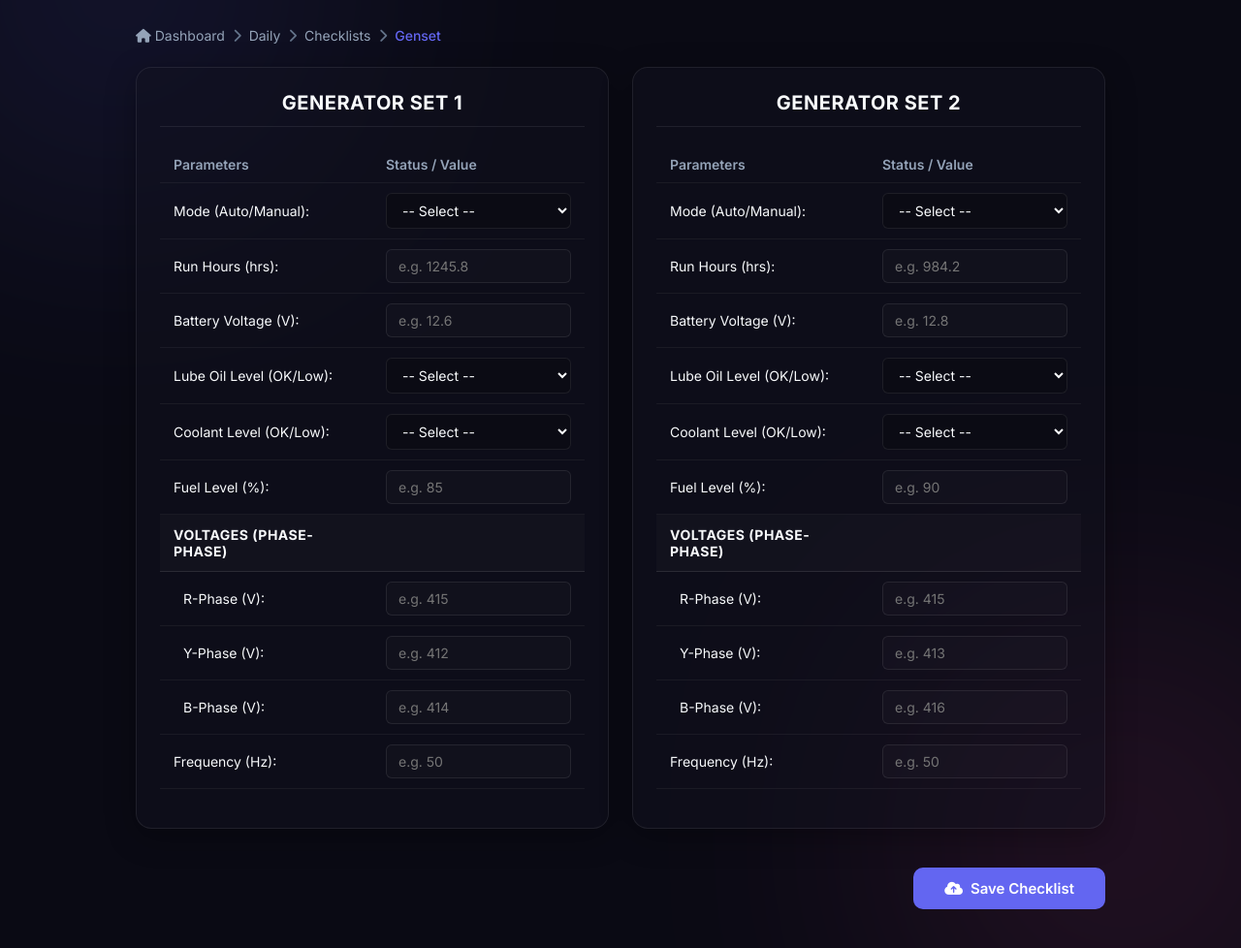
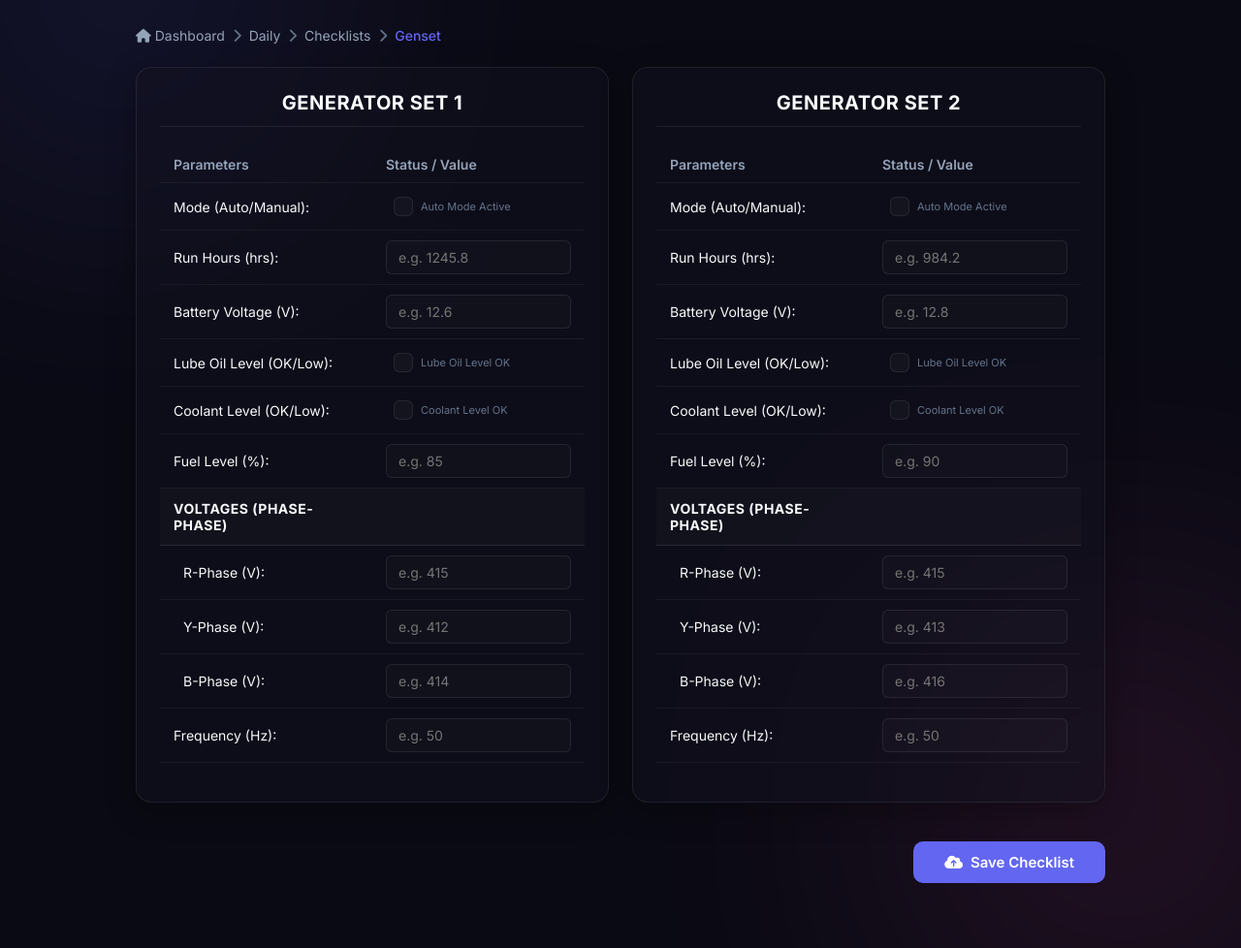
Before and after one commit to KISHORE24092004/AUDIT-APP, a Flask app: template templates/genset.html in a window 1280 px wide; the page is wider, and only the part inside the window is pictured. Shown: the part 148-1126 px from the top of that part at 97% size. Run offline with Flask 3, Linux system fonts and the light colour scheme; the template is opened without the code that fills it, so the values that code supplies are empty; parts of the project's set-up code (start-up, migrations or seed data) failed here and were passed over.

Commit message:
style: Convert Genset status selectors to custom-designed glowing checkboxes

```diff
--- a/app.py
+++ b/app.py
@@ -433,10 +433,20 @@ def genset_checklist():
 
         # Collect genset parameters
         fields = [
-            'g1_mode', 'g1_run_hours', 'g1_battery_voltage', 'g1_lube_oil_level', 'g1_coolant_level', 'g1_fuel_level', 'g1_voltage_r', 'g1_voltage_y', 'g1_voltage_b', 'g1_frequency',
-            'g2_mode', 'g2_run_hours', 'g2_battery_voltage', 'g2_lube_oil_level', 'g2_coolant_level', 'g2_fuel_level', 'g2_voltage_r', 'g2_voltage_y', 'g2_voltage_b', 'g2_frequency'
+            'g1_run_hours', 'g1_battery_voltage', 'g1_fuel_level', 'g1_voltage_r', 'g1_voltage_y', 'g1_voltage_b', 'g1_frequency',
+            'g2_run_hours', 'g2_battery_voltage', 'g2_fuel_level', 'g2_voltage_r', 'g2_voltage_y', 'g2_voltage_b', 'g2_frequency'
         ]
         data = {f: request.form.get(f, '').strip() for f in fields}
+
+        # Checkbox mappings
+        data['g1_mode'] = 'Auto' if request.form.get('g1_mode') == 'Auto' else 'Manual'
+        data['g1_lube_oil_level'] = 'OK' if request.form.get('g1_lube_oil_level') == 'OK' else 'Low'
+        data['g1_coolant_level'] = 'OK' if request.form.get('g1_coolant_level') == 'OK' else 'Low'
+
+        data['g2_mode'] = 'Auto' if request.form.get('g2_mode') == 'Auto' else 'Manual'
+        data['g2_lube_oil_level'] = 'OK' if request.form.get('g2_lube_oil_level') == 'OK' else 'Low'
+        data['g2_coolant_level'] = 'OK' if request.form.get('g2_coolant_level') == 'OK' else 'Low'
+
         if set_readings_data('genset', today_date, data):
             flash("Genset checklist saved successfully!", "success")
             return redirect(url_for('genset_checklist'))
--- a/static/css/style.css
+++ b/static/css/style.css
@@ -819,3 +819,70 @@ h1 {
 .viewer-table tr.sunday-row td {
   color: #fde68a;
 }
+
+/* Custom Premium Checkbox / Toggle Switch Styles */
+.checkbox-wrapper {
+  display: inline-flex;
+  align-items: center;
+  position: relative;
+  cursor: pointer;
+  user-select: none;
+  font-size: 13px;
+  color: var(--text-secondary);
+  gap: 8px;
+  padding: 4px 8px;
+  border-radius: var(--radius-sm);
+  transition: all var(--transition-fast);
+}
+
+.checkbox-wrapper input {
+  position: absolute;
+  opacity: 0;
+  cursor: pointer;
+  height: 0;
+  width: 0;
+}
+
+.custom-checkbox {
+  height: 20px;
+  width: 20px;
+  background: rgba(255, 255, 255, 0.03);
+  border: 1px solid var(--border-card);
+  border-radius: var(--radius-sm);
+  display: flex;
+  justify-content: center;
+  align-items: center;
+  transition: all var(--transition-fast);
+  color: transparent;
+}
+
+.checkbox-wrapper:hover input ~ .custom-checkbox {
+  background: rgba(255, 255, 255, 0.08);
+  border-color: var(--color-primary-glow);
+}
+
+.checkbox-wrapper input:checked ~ .custom-checkbox {
+  background: var(--color-primary);
+  border-color: var(--color-primary);
+  color: #fff;
+  box-shadow: 0 0 8px var(--color-primary-glow);
+}
+
+.custom-checkbox::after {
+  content: "\f00c"; /* FontAwesome check symbol */
+  font-family: "Font Awesome 6 Free";
+  font-weight: 900;
+  font-size: 10px;
+}
+
+.checkbox-wrapper input:disabled ~ .custom-checkbox {
+  background: rgba(255, 255, 255, 0.01) !important;
+  border-color: rgba(255, 255, 255, 0.04) !important;
+  color: var(--text-muted) !important;
+  cursor: not-allowed !important;
+  box-shadow: none !important;
+}
+
+.checkbox-wrapper input:disabled {
+  cursor: not-allowed !important;
+}
--- a/static/js/main.js
+++ b/static/js/main.js
@@ -143,7 +143,11 @@ document.addEventListener('DOMContentLoaded', () => {
         Object.keys(draft).forEach(name => {
           const input = form.querySelector(`[name="${name}"]`);
           if (input && draft[name] !== undefined) {
-            input.value = draft[name];
+            if (input.type === 'checkbox') {
+              input.checked = draft[name] === true;
+            } else {
+              input.value = draft[name];
+            }
           }
         });
       }
@@ -152,12 +156,30 @@ document.addEventListener('DOMContentLoaded', () => {
     }
 
     // Save draft on input
+    form.addEventListener('change', () => {
+      const formData = {};
+      const inputs = form.querySelectorAll('.table-input');
+      inputs.forEach(input => {
+        if (input.name) {
+          if (input.type === 'checkbox') {
+            formData[input.name] = input.checked;
+          } else {
+            formData[input.name] = input.value;
+          }
+        }
+      });
+      localStorage.setItem(storageKey, JSON.stringify(formData));
+    });
     form.addEventListener('input', () => {
       const formData = {};
       const inputs = form.querySelectorAll('.table-input');
       inputs.forEach(input => {
         if (input.name) {
-          formData[input.name] = input.value;
+          if (input.type === 'checkbox') {
+            formData[input.name] = input.checked;
+          } else {
+            formData[input.name] = input.value;
+          }
         }
       });
       localStorage.setItem(storageKey, JSON.stringify(formData));
--- a/templates/genset.html
+++ b/templates/genset.html
@@ -61,11 +61,11 @@
               <tr>
                 <td>Mode (Auto/Manual):</td>
                 <td>
-                  <select name="g1_mode" class="table-input" style="background-color: #0b0b14; color: var(--text-primary); cursor: pointer;">
-                    <option value="" {% if data.get('g1_mode') == '' %}selected{% endif %}>-- Select --</option>
-                    <option value="Auto" {% if data.get('g1_mode') == 'Auto' %}selected{% endif %}>Auto</option>
-                    <option value="Manual" {% if data.get('g1_mode') == 'Manual' %}selected{% endif %}>Manual</option>
-                  </select>
+                  <label class="checkbox-wrapper">
+                    <input type="checkbox" name="g1_mode" class="table-input" value="Auto" {% if data.get('g1_mode') == 'Auto' %}checked{% endif %}>
+                    <span class="custom-checkbox"></span>
+                    <span style="font-size: 11px; color: var(--text-muted);">Auto Mode Active</span>
+                  </label>
                 </td>
               </tr>
               <tr>
@@ -79,21 +79,21 @@
               <tr>
                 <td>Lube Oil Level (OK/Low):</td>
                 <td>
-                  <select name="g1_lube_oil_level" class="table-input" style="background-color: #0b0b14; color: var(--text-primary); cursor: pointer;">
-                    <option value="" {% if data.get('g1_lube_oil_level') == '' %}selected{% endif %}>-- Select --</option>
-                    <option value="OK" {% if data.get('g1_lube_oil_level') == 'OK' %}selected{% endif %}>OK</option>
-                    <option value="Low" {% if data.get('g1_lube_oil_level') == 'Low' %}selected{% endif %}>Low</option>
-                  </select>
+                  <label class="checkbox-wrapper">
+                    <input type="checkbox" name="g1_lube_oil_level" class="table-input" value="OK" {% if data.get('g1_lube_oil_level') == 'OK' %}checked{% endif %}>
+                    <span class="custom-checkbox"></span>
+                    <span style="font-size: 11px; color: var(--text-muted);">Lube Oil Level OK</span>
+                  </label>
                 </td>
               </tr>
               <tr>
                 <td>Coolant Level (OK/Low):</td>
                 <td>
-                  <select name="g1_coolant_level" class="table-input" style="background-color: #0b0b14; color: var(--text-primary); cursor: pointer;">
-                    <option value="" {% if data.get('g1_coolant_level') == '' %}selected{% endif %}>-- Select --</option>
-                    <option value="OK" {% if data.get('g1_coolant_level') == 'OK' %}selected{% endif %}>OK</option>
-                    <option value="Low" {% if data.get('g1_coolant_level') == 'Low' %}selected{% endif %}>Low</option>
-                  </select>
+                  <label class="checkbox-wrapper">
+                    <input type="checkbox" name="g1_coolant_level" class="table-input" value="OK" {% if data.get('g1_coolant_level') == 'OK' %}checked{% endif %}>
+                    <span class="custom-checkbox"></span>
+                    <span style="font-size: 11px; color: var(--text-muted);">Coolant Level OK</span>
+                  </label>
                 </td>
               </tr>
               <tr>
@@ -138,11 +138,11 @@
               <tr>
                 <td>Mode (Auto/Manual):</td>
                 <td>
-                  <select name="g2_mode" class="table-input" style="background-color: #0b0b14; color: var(--text-primary); cursor: pointer;">
-                    <option value="" {% if data.get('g2_mode') == '' %}selected{% endif %}>-- Select --</option>
-                    <option value="Auto" {% if data.get('g2_mode') == 'Auto' %}selected{% endif %}>Auto</option>
-                    <option value="Manual" {% if data.get('g2_mode') == 'Manual' %}selected{% endif %}>Manual</option>
-                  </select>
+                  <label class="checkbox-wrapper">
+                    <input type="checkbox" name="g2_mode" class="table-input" value="Auto" {% if data.get('g2_mode') == 'Auto' %}checked{% endif %}>
+                    <span class="custom-checkbox"></span>
+                    <span style="font-size: 11px; color: var(--text-muted);">Auto Mode Active</span>
+                  </label>
                 </td>
               </tr>
               <tr>
@@ -156,21 +156,21 @@
               <tr>
                 <td>Lube Oil Level (OK/Low):</td>
                 <td>
-                  <select name="g2_lube_oil_level" class="table-input" style="background-color: #0b0b14; color: var(--text-primary); cursor: pointer;">
-                    <option value="" {% if data.get('g2_lube_oil_level') == '' %}selected{% endif %}>-- Select --</option>
-                    <option value="OK" {% if data.get('g2_lube_oil_level') == 'OK' %}selected{% endif %}>OK</option>
-                    <option value="Low" {% if data.get('g2_lube_oil_level') == 'Low' %}selected{% endif %}>Low</option>
-                  </select>
+                  <label class="checkbox-wrapper">
+                    <input type="checkbox" name="g2_lube_oil_level" class="table-input" value="OK" {% if data.get('g2_lube_oil_level') == 'OK' %}checked{% endif %}>
+                    <span class="custom-checkbox"></span>
+                    <span style="font-size: 11px; color: var(--text-muted);">Lube Oil Level OK</span>
+                  </label>
                 </td>
               </tr>
               <tr>
                 <td>Coolant Level (OK/Low):</td>
                 <td>
-                  <select name="g2_coolant_level" class="table-input" style="background-color: #0b0b14; color: var(--text-primary); cursor: pointer;">
-                    <option value="" {% if data.get('g2_coolant_level') == '' %}selected{% endif %}>-- Select --</option>
-                    <option value="OK" {% if data.get('g2_coolant_level') == 'OK' %}selected{% endif %}>OK</option>
-                    <option value="Low" {% if data.get('g2_coolant_level') == 'Low' %}selected{% endif %}>Low</option>
-                  </select>
+                  <label class="checkbox-wrapper">
+                    <input type="checkbox" name="g2_coolant_level" class="table-input" value="OK" {% if data.get('g2_coolant_level') == 'OK' %}checked{% endif %}>
+                    <span class="custom-checkbox"></span>
+                    <span style="font-size: 11px; color: var(--text-muted);">Coolant Level OK</span>
+                  </label>
                 </td>
               </tr>
               <tr>
```
